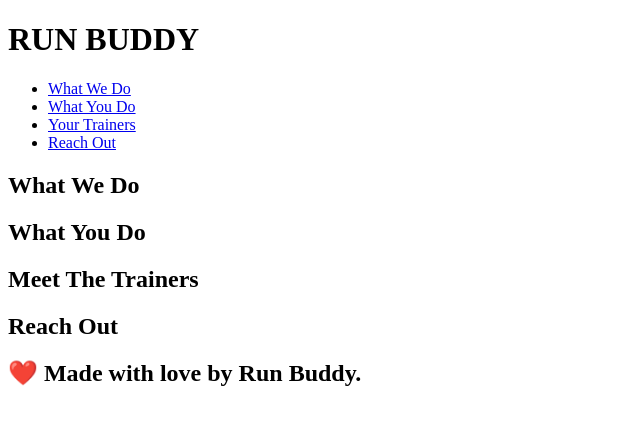
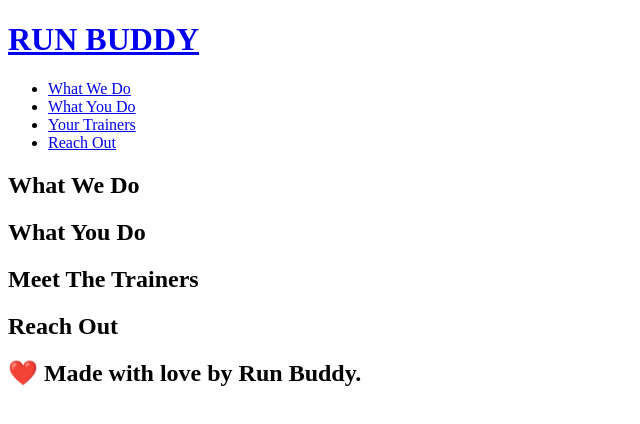
Before and after one commit to FMac711/run-buddy, a plain HTML site: page index.html in a window 1280 px wide. Shown: the whole page, without its empty margins (0-640 px from the left). Drawn offline with Linux system fonts and the light colour scheme.

Commit message:
<content to header>

```diff
--- a/index.html
+++ b/index.html
@@ -6,7 +6,9 @@
     <body>
 <!-- navigation-->
 <header>
-  <h1>RUN BUDDY</h1>
+ <h1>
+  <a href="/">RUN BUDDY</a>
+  </h1>
   <nav></nav>
 </header>
 <!-- Unordered list element -->
```
